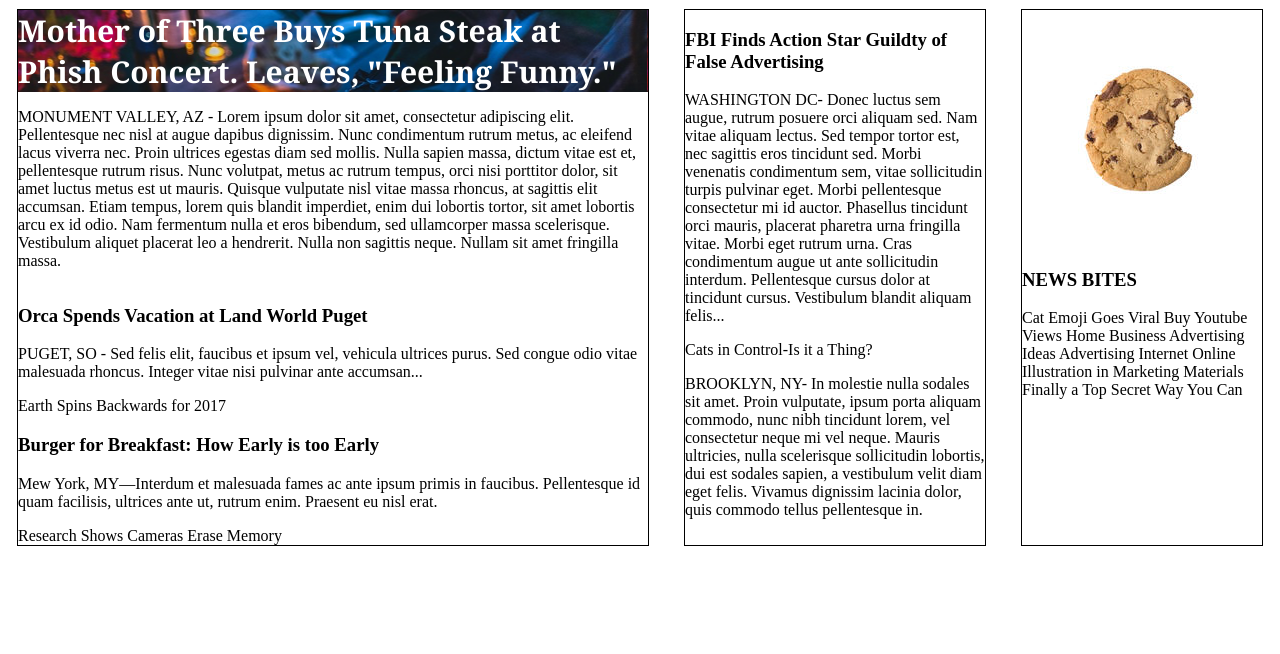
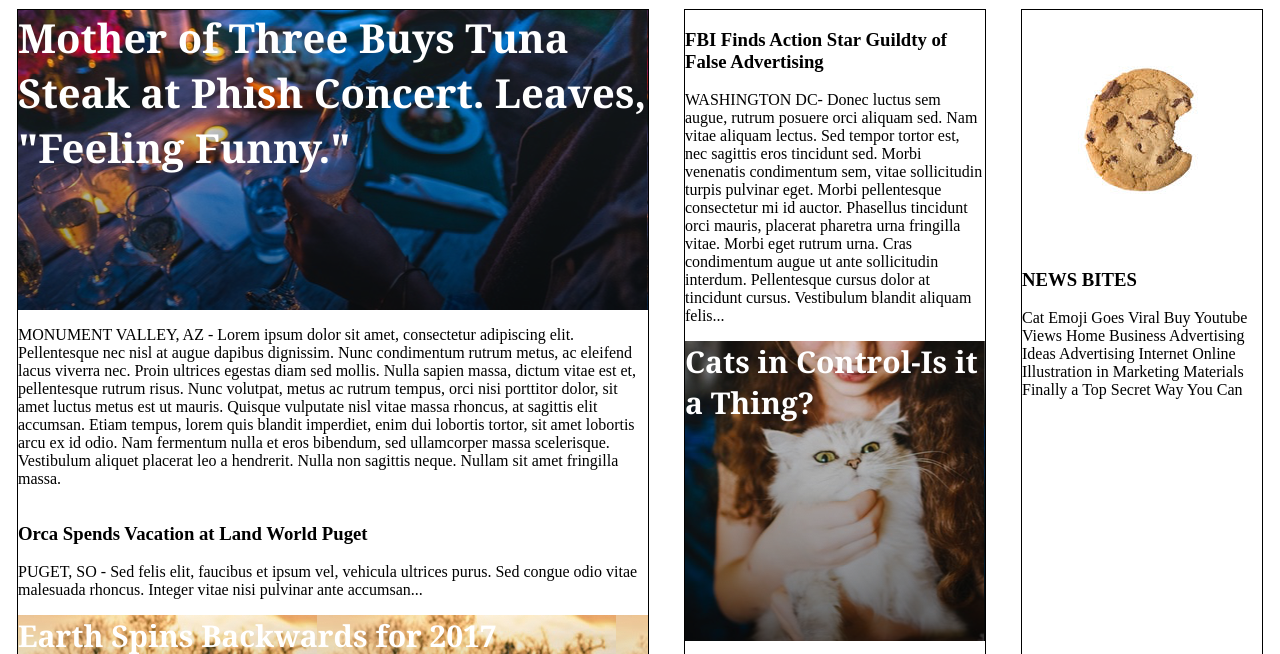
Before and after one commit to Fuzzyonescii/mytimes, a plain HTML site: page index.html in a window 1280 px wide. Shown: the part 99-753 px from the top of the page. Drawn offline with Linux system fonts and the light colour scheme.

Commit message:
Added all background images

```diff
--- a/resources/css/style.css
+++ b/resources/css/style.css
@@ -84,16 +84,45 @@ a {
 #one {
   display: flex;
   font-family: Georgia;
+  font-size: 40px;
+  color: white;
+  font-weight: bold;
+  height: 300px;
+  background-image: url('../media/imgmain.png');
+}
+
+#two {
+  display: flex;
+  font-family: Georgia;
   font-size: 30px;
   color: white;
   font-weight: bold;
+  height: 300px;
+  background-image: url('../media/img2.png');
+}
 
-  background-image: url('../media/imgmain.png');
+#three {
+  display: flex;
+  font-family: Georgia;
+  font-size: 30px;
+  color: white;
+  font-weight: bold;
+  height: 300px;
+  background-image: url('../media/img3.png');
+}
+
+#four {
+  display: flex;
+  font-family: Georgia;
+  font-size: 30px;
+  color: white;
+  font-weight: bold;
+  height: 300px;
+  background-image: url('../media/img1.png');
 }
 
 
 
 
 
-
 /* ~~~~~~~~~~~~~~~~~~~~~~~~~~~~ HEADER ~~~~~~~~~~~~~~~~~~~~~~~~~~~~ */
```
